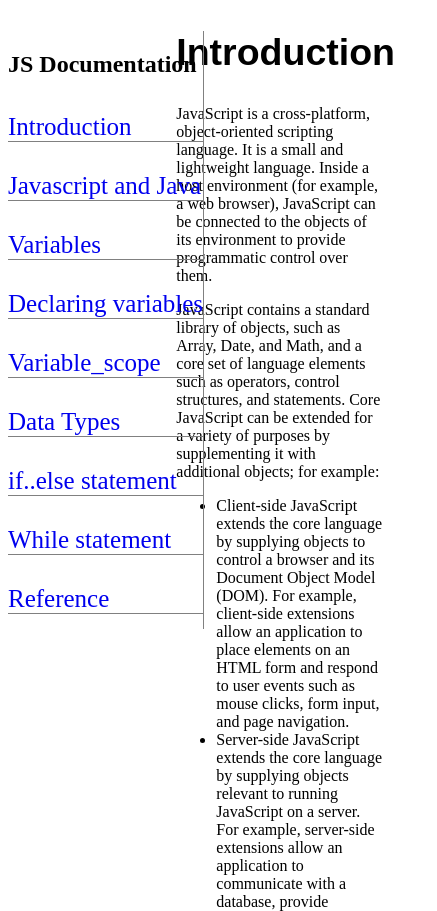
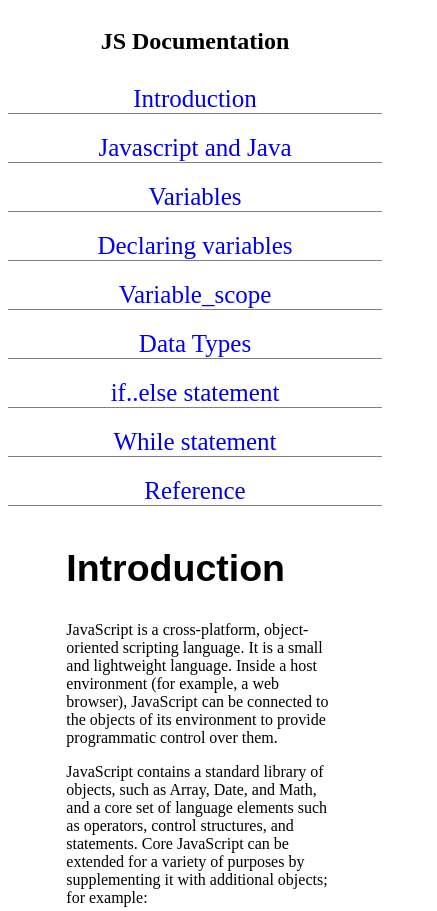
Before and after one commit to giftos1/Technical-Documentation-Page, a plain HTML site: page index.html in a window 390 px wide. Shown: the top 911 px of the page, 437 px wide, since content can reach past the window. Drawn offline with Linux system fonts and the light colour scheme.

Commit message:
make website responsive

```diff
--- a/styles.css
+++ b/styles.css
@@ -1,3 +1,7 @@
+* {
+    box-sizing: border-box;
+}
+
 html {
     scroll-behavior: smooth;
 }
@@ -6,19 +10,8 @@ html {
     display: block;
     text-align: left;
     padding-left: 17%;
-    max-width: 80%;;
-}
-
-@media screen and (max-width: 1200px) {
-    .main-section {
-      padding-left: 32%;
-    }
-}
-
-@media screen and (max-width: 650px) {
-.main-section {
-    padding-left: 45%;
-}
+    position: relative;
+    max-width: 85%;
 }
 
 .main-section header{
@@ -30,13 +23,56 @@ html {
 #navbar {
     display: flex;
     flex-direction: column;
+    border-right: 2px solid grey;
+    height: 100%;
     position: fixed;
-    border-right: 1px solid grey;
+    left: 0;
+    top: 0;
+    z-index: 1;
+    width: fit-content;
 }
 
 #navbar a {
     border-bottom: 1px solid grey;
     text-decoration: none;
     font-size: 25px;
-    margin: 15px 0;
+    margin: 10px 0;
 }
+
+.example {
+    background-color: lightgray;
+    margin: 0 15px;
+    /* width: fit-content; */
+}
+
+@media only screen and (max-width: 767px) {
+    #navbar {
+        position: static;
+        height: 10%;
+        width: 100%;
+        border-right: none;
+        text-align: center;
+    }
+
+    #main-doc {
+       width: 100%;
+       left: 0;
+       position: absolute;
+    }
+
+    body {
+        overflow-x:hidden ;
+    }
+}
+
+@media only screen and (max-width: 1023px) and (min-width: 768px)  {
+    #main-doc {
+        padding-left: 100px;
+    }
+}
+
+@media only screen and (max-width: 1439px) and (min-width: 1024px)  {
+    #main-doc {
+        padding-left: 50px;
+    }
+}
```
